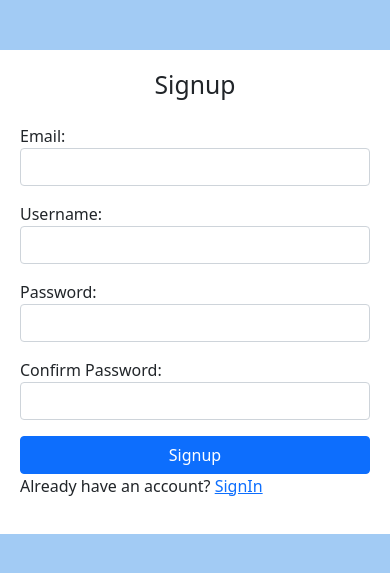
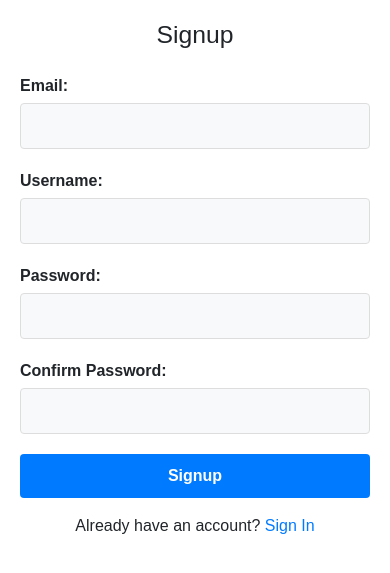
Before and after one commit to SanketDawange/meetmaaya, a Django app: page / in a window 390 px wide. Shown: the top 573 px of the page. Run offline with Django 4.2, Linux system fonts and the light colour scheme; some libraries are stand-ins or nearby versions.

Commit message:
sign up page made responsive

```diff
--- a/templates/register.html
+++ b/templates/register.html
@@ -7,7 +7,8 @@
     <link rel="stylesheet" href="{% static 'bootstrap5/min.css' %}">
     <style>
         body {
-            background-color: #a2cbf4;
+            background-color: #f8f9fa;
+            font-family: Arial, sans-serif;
         }
 
         .container {
@@ -15,43 +16,109 @@
             margin: 0 auto;
             margin-top: 100px;
             padding: 20px;
-            border: 1px solid #dee2e6;
             border-radius: 4px;
             background-color: #fff;
+            box-shadow: 0 2px 5px rgba(0, 0, 0, 0.1);
+            animation: slide-up 0.5s ease;
         }
 
-        /* Media Queries */
-        @media (max-width: 576px) {
-            .container {
-                max-width: 100%;
-                margin-top: 50px;
-                border: none;
-                border-radius: 0;
+        @keyframes slide-up {
+            0% {
+                transform: translateY(20px);
+                opacity: 0;
+            }
+
+            100% {
+                transform: translateY(0);
+                opacity: 1;
             }
         }
 
-        @media (min-width: 576px) {
-            .container {
-                max-width: 540px;
-                height: fit-content;
-            }
+        .form-group {
+            margin-bottom: 20px;
         }
 
-        @media (min-width: 768px) {
-            .container {
-                max-width: 720px;
-            }
+        label {
+            display: block;
+            font-weight: bold;
+            margin-bottom: 5px;
         }
 
-        @media (min-width: 992px) {
-            .container {
-                max-width: 960px;
-            }
+        input[type="text"],
+        input[type="email"],
+        input[type="password"] {
+            width: 100%;
+            padding: 10px;
+            border: 1px solid #ddd;
+            border-radius: 4px;
+            background-color: #f8f9fa;
+            transition: border-color 0.3s ease;
         }
 
-        @media (min-width: 1200px) {
+        input[type="text"]:focus,
+        input[type="email"]:focus,
+        input[type="password"]:focus {
+            outline: none;
+            border-color: #66afe9;
+        }
+
+        .btn {
+            width: 100%;
+            padding: 10px;
+            font-size: 16px;
+            font-weight: bold;
+            color: #fff;
+            background-color: #007bff;
+            border: none;
+            border-radius: 4px;
+            cursor: pointer;
+            transition: background-color 0.3s ease;
+        }
+
+        .btn:hover {
+            background-color: #0056b3;
+        }
+
+        .text-center {
+            text-align: center;
+        }
+
+        .mb-4 {
+            margin-bottom: 30px;
+        }
+
+        .mt-3 {
+            margin-top: 15px;
+        }
+
+        .d-flex {
+            display: flex;
+        }
+
+        .align-items-center {
+            align-items: center;
+        }
+
+        .justify-content-center {
+            justify-content: center;
+        }
+
+        .signin-link {
+            color: #007bff;
+            text-decoration: none;
+        }
+
+        .signin-link:hover {
+            text-decoration: underline;
+        }
+
+        @media (max-width: 576px) {
             .container {
-                max-width: 1140px;
+                margin: 0;
+                width: 100%;
+                max-width: none;
+                border-radius: 0;
+                box-shadow: none;
             }
         }
     </style>
@@ -60,43 +127,33 @@
 <body>
     <div class="container">
         <h2 class="text-center mb-4">Signup</h2>
-        <div class="mt-3"></div>
-
-        <form  method="post" action="/" id="signupForm">
+        <form method="post" action="/" id="signupForm">
             {% csrf_token %}
             <div class="form-group">
-                <label for="username">Email:</label>
+                <label for="email">Email:</label>
                 <input type="email" class="form-control" id="email" name="email" required>
             </div>
-            <div class="mt-3"></div>
             <div class="form-group">
                 <label for="username">Username:</label>
                 <input type="text" class="form-control" id="username" name="username" required>
             </div>
-            <div class="mt-3"></div>
-
             <div class="form-group">
                 <label for="password">Password:</label>
                 <input type="password" class="form-control" id="password" name="pass1" required>
             </div>
-            <div class="mt-3"></div>
-
             <div class="form-group">
                 <label for="confirmPassword">Confirm Password:</label>
                 <input type="password" class="form-control" id="confirmPassword" name="pass2" required>
             </div>
-            <div class="mt-3"></div>
             <div class="d-flex align-items-center justify-content-center">
-                <button style="width: 100%;" type="submit" class="btn btn-primary">Signup</button>
+                <button type="submit" class="btn btn-primary">Signup</button>
             </div>
-           <p>Already have an account?  <a href="/signin">SignIn</a></p>
+            <p class="text-center mt-3">Already have an account? <a class="signin-link" href="/signin">Sign In</a></p>
         </form>
     </div>
 
     <script src="{% static 'jquery/main.js' %}"></script>
     <script src="{% static 'bootstrap5/min.js' %}"></script>
-    <script>
-    </script>
 </body>
 
 </html>
```
